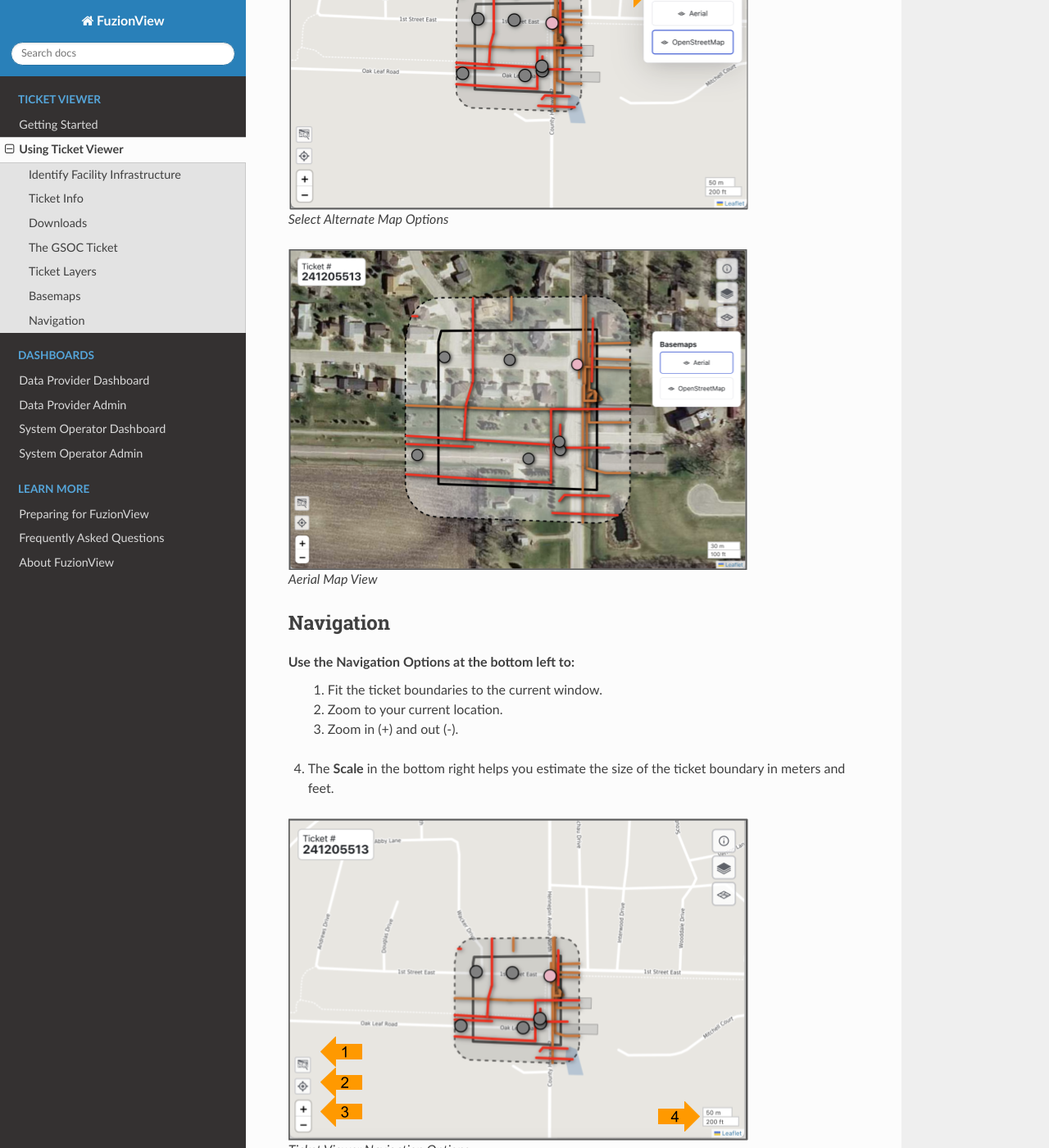
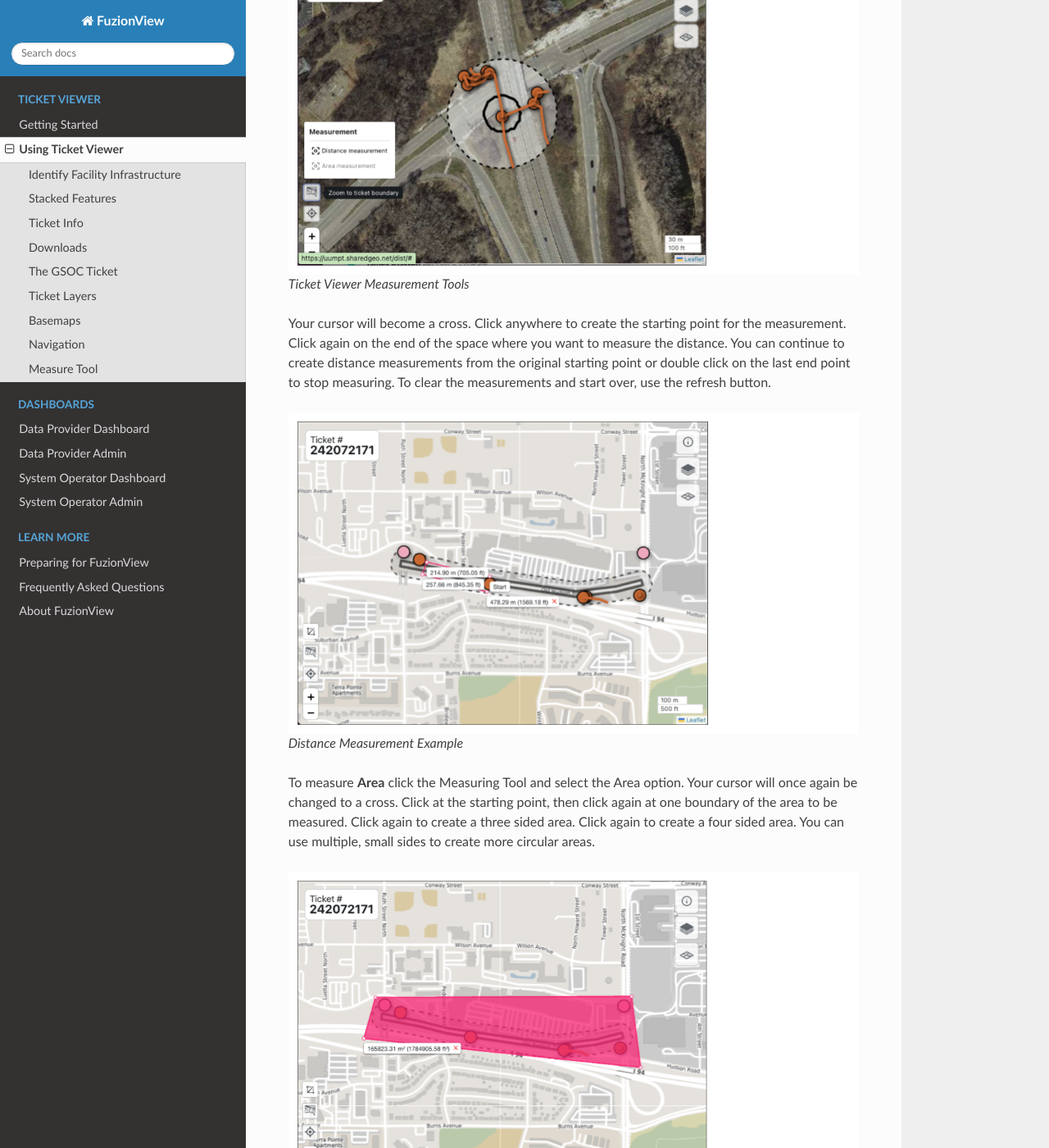
Before and after one commit to FuzionView/FV-Docs, a Sphinx documentation site: the page built from source/ticketviewer.rst, in a window 1280 px wide and 1400 px high, scrolled down 5625 px. Shown: the whole window at 82% size. Built offline with Sphinx 7.4.7 and the Read the Docs theme 2.0.0, drawn with Linux system fonts in a browser that asks for light colours; some of the changed text lies outside the part shown.

Commit message:
Monthly update of the Ticket Viewer docs

```diff
--- a/source/openfv.rst
+++ b/source/openfv.rst
@@ -81,4 +81,4 @@
 
    *Map view of the identified features*
 
-   Next, find more detailed documentation on using the Ticket Viewer `here <https://fuzionview.github.io/FV-Docs/ticketviewer.html#>`_
+   Next, find more detailed documentation on using the Ticket Viewer `here <#https://uumpt.sharedgeo.net/docs/ticketviewer.html#>`_
--- a/source/ticketviewer.rst
+++ b/source/ticketviewer.rst
@@ -13,8 +13,8 @@
 
 Identify Facility Infrastructure
 ---------------------------------
-Select a **feature dot or line** to display (1)feature information available, including the date and time last updated.
-If a feature exists nearby or on top of another feature, those features IDs will be listed at the bottom (2).
+Select a **feature dot or line** to display the feature information available, including the date and time last updated.
+If a feature exists nearby or on top of another feature, those feature IDs will be listed at the bottom as **Nearby Features**.
 Click a **Feature ID** to toggle from one stacked feature to another.
 
 .. figure:: /_static/Identify1.png
@@ -23,7 +23,12 @@
 
    *Identifying Infrastructure*
 
+For definitions for each item, check out the Glossary `here <https://uumpt.sharedgeo.net/docs/PrepFV.html#definitions-and-schema#>`_
 
+Stacked Features
+------------------
+
+Underground utilities are often found above or below other utilities. When you select a feature, if there are other features hidden by the selected feature, those features are listed at the bottom. Simply click through the links provided to see the complete picture of the features at that specific location.
 
 Ticket Info
 ------------
@@ -84,54 +83,61 @@
 
    *Ticket Layers Options*
 
-From the Layers page, customize your view:
- * Click any available feature layer to toggle it on or off.
+You can customize your view of a ticket by toggling a layer on or off. All layers are shown by default. Click any layer to hide it. Click again to display it once more.
  * Layers with no features will display grayed out.
-
-.. figure:: /_static/Layers2.png
-   :alt: Ticket Layers
-   :class: with-border
-
-   *Ticket Layers Options*
 
 Basemaps
 ----------
 
 From the Ticket Viewer, select the **Basemaps** icon at the top right to see available map options.
+* Select **Aerial** to replace the default OpenStreetMap.
 
-.. figure:: /_static/basemaps2.png
+.. figure:: /_static/Basemaps1.png
    :alt: Map Options
    :class: with-border
 
-   *Display Alternate Map Options*
-
-From the Basemaps page, customize your view:
- * Select **Aerial** to change the Basemap from the default OpenStreetMap.
-
-.. figure:: /_static/basemaps1.png
-   :alt: Map Options
-   :class: with-border
-
-   *Select Alternate Map Options*
-
-.. figure:: /_static/basemaps3.png
-   :alt: Aerial View
-   :class: with-border
-
-   *Aerial Map View*
+   *Display Aerial Map*
 
 Navigation
 ------------
 
 Use the **Navigation Options** at the bottom left to:
- 1. Fit the ticket boundaries to the current window.
- 2. Zoom to your current location.
- 3. Zoom in (+) and out (-).
+ 1. Measure Distance or Area *See  below for more information on using the Measure Tool.*
+ 2. Fit the ticket boundaries to the current window.
+ 3. Zoom to your current location when GPS location is enabled.
+ 4. Zoom in (+) and out (-) on the ticket boundaries.
 
-4. The **Scale** in the bottom right helps you estimate the size of the ticket boundary in meters and feet.
+ 5. The **Scale** in the bottom right helps you estimate the size of the ticket boundary in meters and feet.
 
 .. figure:: /_static/Navigation1.png
    :alt: Ticket Viewer Navigation Options
    :class: with-border
 
    *Ticket Viewer Navigation Options*
+
+Measure Tool
+--------------
+
+To measure **Distance**, click the Measuring Tool icon and select the distance option.
+
+.. figure:: /_static/MeasureTool1.png
+   :alt: The Measuring Tool
+   :class: with-border
+
+   *Ticket Viewer Measurement Tools*
+
+Your cursor will become a cross. Click anywhere to create the starting point for the measurement. Click again on the end of the space where you want to measure the distance. You can continue to create distance measurements from the original starting point or double click on the last end point to stop measuring. To clear the measurements and start over, use the refresh button.
+
+.. figure:: /_static/MeasureTool2.png
+   :alt: The Measuring Tool
+   :class: with-border
+
+   *Distance Measurement Example*
+
+To measure **Area** click the Measuring Tool and select the Area option. Your cursor will once again be changed to a cross. Click at the starting point, then click again at one boundary of the area to be measured. Click again to create a three sided area. Click again to create a four sided area. You can use multiple, small sides to create more circular areas.
+
+.. figure:: /_static/MeasureTool3.png
+   :alt: The Measuring Tool
+   :class: with-border
+
+   *Area Measurement Example*
```
Also changed, not shown: other parts of source/ticketviewer.rst (+3 -9 lines), source/_static/Downloads.png (deleted), source/_static/Downloads1.png (added), source/_static/Identify1.png, source/_static/Layers1.png, source/_static/Layers2.png (deleted), source/_static/MeasureTool1.png (added), source/_static/MeasureTool2.png (added), source/_static/MeasureTool3.png (added), source/_static/Navigation1.png, source/_static/TicketInfo1.png, source/_static/TicketInfo2.png (deleted), source/_static/basemaps1.png, source/_static/basemaps2.png (deleted), 1 more files.
